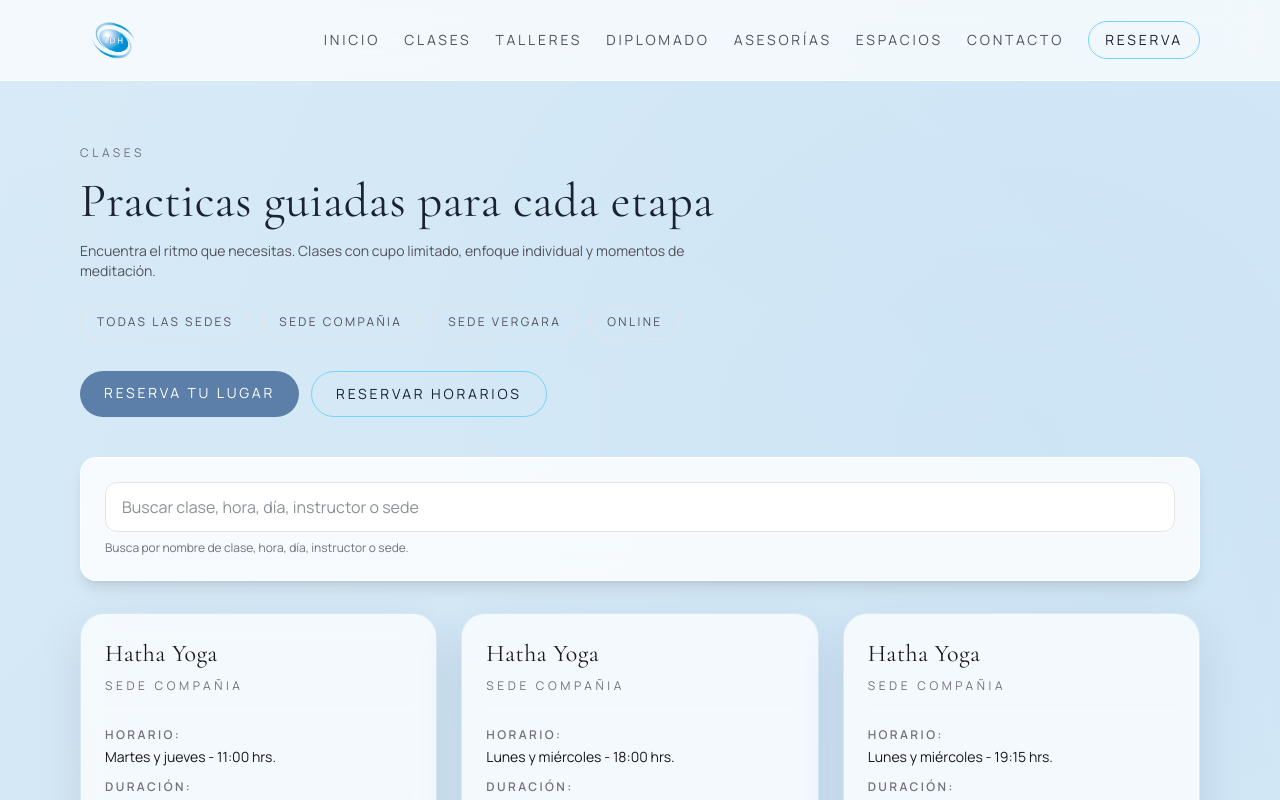
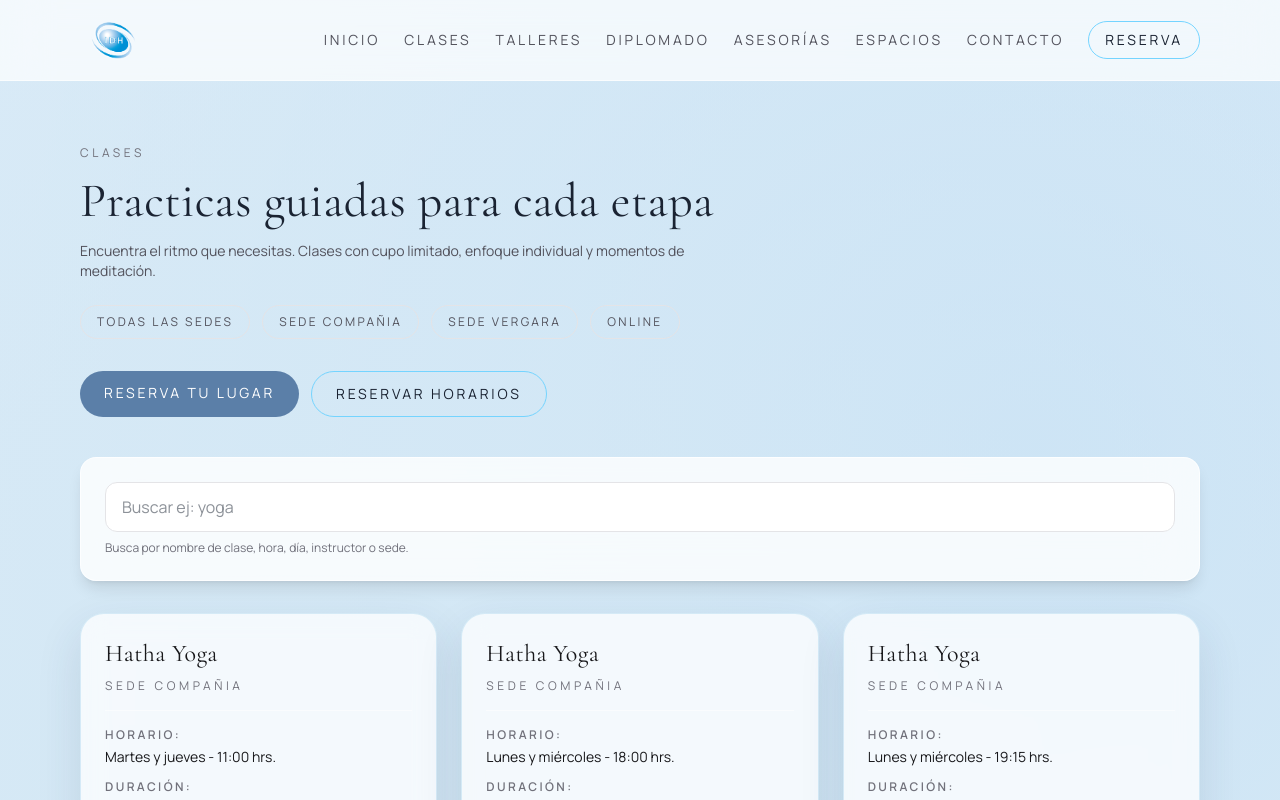
Before and after one commit to prodesarrollowebmx/web-idh-febrero-2026, a Next.js app: page /clases in a window 1280 px wide. Shown: the top 800 px of the page. Built offline with nearby package versions, Linux system fonts and the light colour scheme; no server answers.

Commit message:
ajuste placeholder input

```diff
--- a/src/components/HorariosSearcher.jsx
+++ b/src/components/HorariosSearcher.jsx
@@ -62,7 +62,7 @@ export default function HorariosSearcher({ clases, sedes }) {
       <div className="sticky top-20 z-40 bg-white/80 backdrop-blur-xl rounded-2xl border border-white/70 p-6 shadow-lg">
         <input
           type="text"
-          placeholder="Buscar clase, hora, día, instructor o sede"
+          placeholder="Buscar ej: yoga"
           value={searchTerm}
           onChange={(e) => setSearchTerm(e.target.value)}
           className="w-full px-4 py-3 rounded-xl border border-zinc-200 bg-white focus:outline-none focus:border-blue-500 focus:ring-2 focus:ring-blue-200"
```
